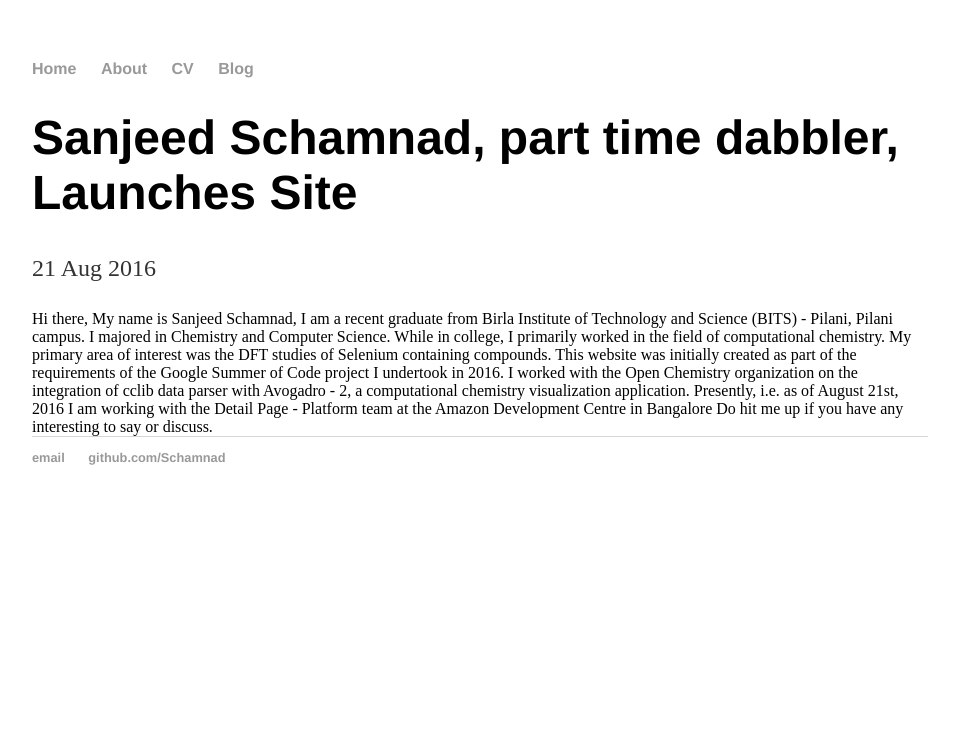
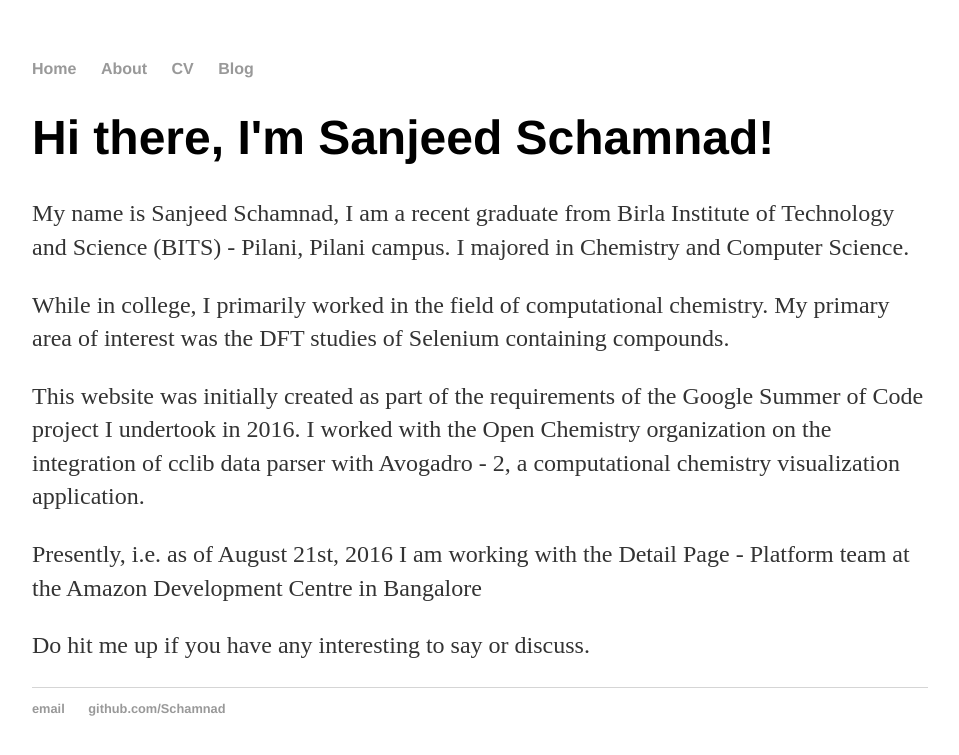
Before and after one commit to Schamnad/schamnad.github.io, a Jekyll site: the page built from about/index.html, in a window 1280 px wide. Shown: the top 755 px of the page, without its empty margins (160-1119 px from the left). Built offline with Jekyll 4.4.1, drawn with Linux system fonts in a browser that asks for light colours.

Commit message:
Update index.html
Update formatting - 2

```diff
--- a/about/index.html
+++ b/about/index.html
@@ -1,18 +1,17 @@
 ---
-layout: post
-title: "Sanjeed Schamnad, part time dabbler, Launches Site"
+layout: default
+title: "About me"
 date: 2016-08-21
 ---
 
-Hi there,
-
-My name is Sanjeed Schamnad, I am a recent graduate from Birla Institute of Technology and Science (BITS) - Pilani, Pilani campus.
-I majored in Chemistry and Computer Science. While in college, I primarily worked in the field of computational chemistry. My primary
-area of interest was the DFT studies of Selenium containing compounds.
-
-This website was initially created as part of the requirements of the Google Summer of Code project I undertook in 2016. I worked with
-the Open Chemistry organization on the integration of cclib data parser with Avogadro - 2, a computational chemistry visualization application.
-
-Presently, i.e. as of August 21st, 2016 I am working with the Detail Page - Platform team at the Amazon Development Centre in Bangalore
-
-Do hit me up if you have any interesting to say or discuss.
+<div class="blurb">
+	<h1>Hi there, I'm Sanjeed Schamnad!</h1>
+	<p>My name is Sanjeed Schamnad, I am a recent graduate from Birla Institute of Technology and Science (BITS) - Pilani, Pilani campus.
+I majored in Chemistry and Computer Science.</p>
+<p>While in college, I primarily worked in the field of computational chemistry. My primary
+area of interest was the DFT studies of Selenium containing compounds.</p>
+<p>This website was initially created as part of the requirements of the Google Summer of Code project I undertook in 2016. I worked with
+the Open Chemistry organization on the integration of cclib data parser with Avogadro - 2, a computational chemistry visualization application.</p>
+<p>Presently, i.e. as of August 21st, 2016 I am working with the Detail Page - Platform team at the Amazon Development Centre in Bangalore</p>
+<p>Do hit me up if you have any interesting to say or discuss.</p>
+</div><!-- /.blurb -->
```
